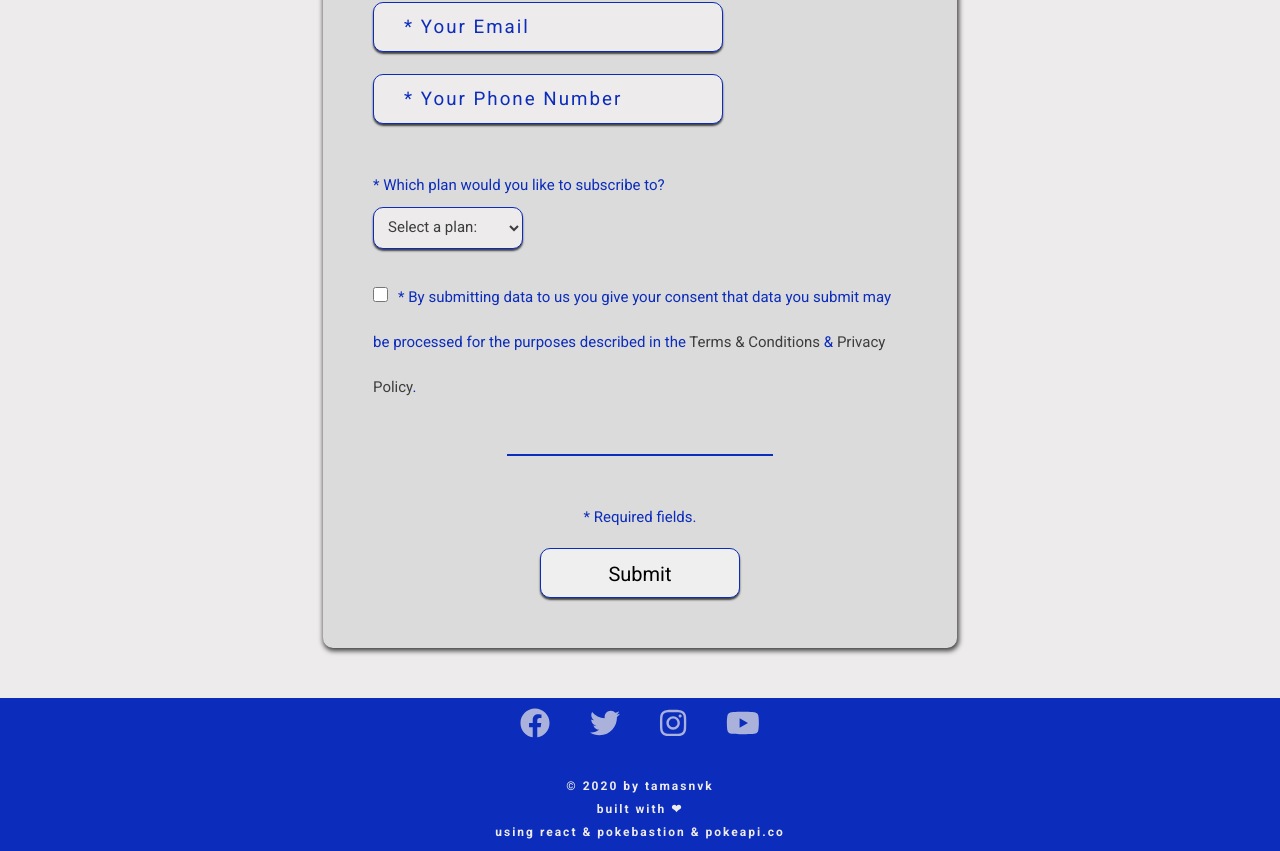
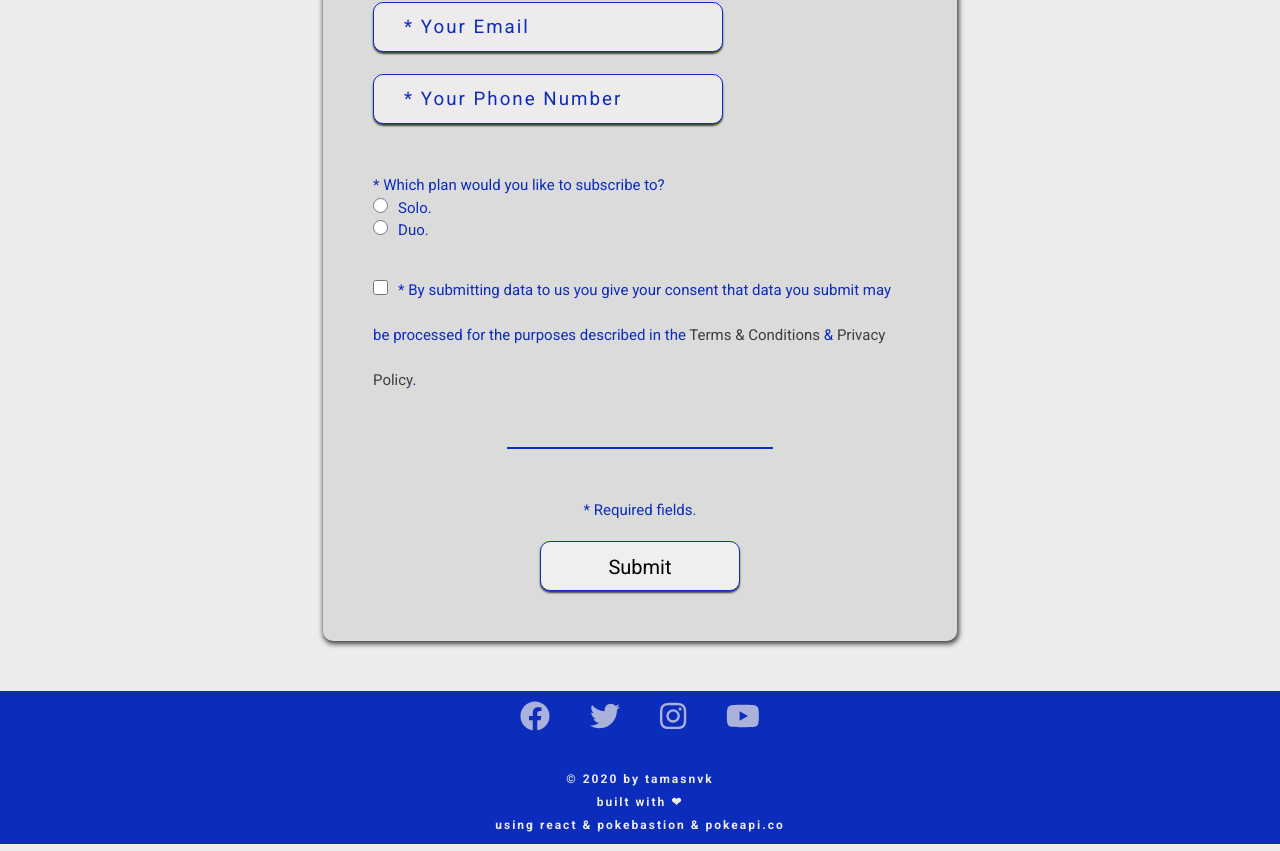
Before and after one commit to tmsnvk/project-003, a React (Create React App) app in the folder client/: page /pricing in a window 1280 px wide. Shown: the part 1500-2351 px from the top of the page. Built offline with nearby package versions, Linux system fonts and the light colour scheme.

Commit message:
mongoose fixes

```diff
--- a/client/src/layoutcomponents/pricing/GridSignUpForm.js
+++ b/client/src/layoutcomponents/pricing/GridSignUpForm.js
@@ -68,39 +68,47 @@ const FormInputText = styled.input`
 	}
 `;
 
-const DropdownContainer = styled.div`
+const RadioContainer = styled.div`
+
 `;
 
-const DropdownText = styled.div`
+const RadioText = styled.div`
   font-size: 1.5rem;
   color: var(--font-color-three);
   margin: 5rem 0 0 0;
 `;
 
-const Select = styled.select`
-  color: var(--font-color-tertiary);
-  background-color: var(--body-color-one);
-  font-size: 1.5rem;
-  width: 15rem;
-  margin: 1rem 0 0 0;
-  padding: 1rem 1rem 1rem 1rem;
-  box-shadow: 0px 2px 2px 0px var(--body-shadow);
-  border: 1px solid var(--font-color-three);
-  border-radius: 1rem;
-  cursor: pointer;
+const RadioOne = styled.div`
 
-  &:hover,
-	&:focus {
-    background-color: var(--body-color-three);
-    outline: none;
-	}
 `;
 
-const Option = styled.option`
-  font-size: 1.5rem;
+const RadioSolo = styled.input`
+  margin: 0 1rem 0 0;
+  width: 1.5rem;
+  height: 1.5rem;
+  color: var(--font-color-three);
+
+  &:checked {
+    color: var(--font-color-three);
+  }
 `;
 
-const FormInputCheckboxContainer = styled(FormInputContainer)`
+const RadioTwo = styled.div`
+
+`;
+
+const RadioDuo = styled.input`
+  margin: 0 1rem 0 0;
+  width: 1.5rem;
+  height: 1.5rem;
+  color: var(--font-color-three);
+
+  &:checked {
+    color: var(--font-color-three);
+  }
+`;
+
+const RequiredCheckboxContainer = styled(FormInputContainer)`
   &:after {
     content: " ";
     display: block;
@@ -111,7 +119,7 @@ const FormInputCheckboxContainer = styled(FormInputContainer)`
   }
 `;
 
-const FormInputCheckbox = styled.input`
+const RequiredCheckbox = styled.input`
   margin: 0 1rem 0 0;
   width: 1.5rem;
   height: 1.5rem;
@@ -128,7 +136,7 @@ const FormLink = styled(Link)`
   font-size: 1.5rem;
 `;
 
-const FormLabelCheckBox = styled.label`
+const FormLabelCheckbox = styled.label`
   color: var(--font-color-three);
   font-size: 1.5rem;
 `;
@@ -166,6 +174,7 @@ const FormInputSubmit = styled.input`
 `;
 
 const GridSignUpForm = () => {
+
   return (
     <ComponentContainer>
       <SignUpContainer>
@@ -183,18 +192,21 @@ const GridSignUpForm = () => {
           <FormInputContainer>
             <FormInputText type="text" id="phone" name="phone" placeholder="* Your Phone Number" autoComplete="off" />
           </FormInputContainer>
-          <DropdownContainer>
-            <DropdownText>* Which plan would you like to subscribe to?</DropdownText>
-            <Select>
-              <Option value="" id="dropdown" hidden>Select a plan:</Option>
-              <Option value="solo">Solo</Option>
-              <Option value="duo">Duo</Option>
-            </Select>
-          </DropdownContainer>
-          <FormInputCheckboxContainer>
-            <FormInputCheckbox type="checkbox" id="checkbox" name="checkbox" />
-            <FormLabelCheckBox htmlFor="checkbox">* By submitting data to us you give your consent that data you submit may be processed for the purposes described in the <FormLink to="/pricing">Terms & Conditions</FormLink> & <FormLink to="/pricing">Privacy Policy</FormLink>.</FormLabelCheckBox>
-          </FormInputCheckboxContainer>
+          <RadioContainer>
+            <RadioText>* Which plan would you like to subscribe to?</RadioText>
+              <RadioOne>
+                <RadioSolo type="radio" value="solo" id="radiosolo" name="radio" />
+                <FormLabelCheckbox htmlFor="radiosolo">Solo.</FormLabelCheckbox>
+              </RadioOne>
+              <RadioTwo>
+                <RadioDuo type="radio" value="duo" id="radioduo" name="radio" />
+                <FormLabelCheckbox htmlFor="radioduo">Duo.</FormLabelCheckbox>
+              </RadioTwo>
+          </RadioContainer>
+          <RequiredCheckboxContainer>
+            <RequiredCheckbox type="checkbox" id="checkbox" name="checkbox" />
+            <FormLabelCheckbox htmlFor="checkbox">* By submitting data to us you give your consent that data you submit may be processed for the purposes described in the <FormLink to="/pricing">Terms & Conditions</FormLink> & <FormLink to="/pricing">Privacy Policy</FormLink>.</FormLabelCheckbox>
+          </RequiredCheckboxContainer>
           <RequiredFields>
             <RequiredFieldsText>* Required fields.</RequiredFieldsText>
           </RequiredFields>
```
Also changed, not shown: 2 other files (tests, documents, lock files or other folders).
